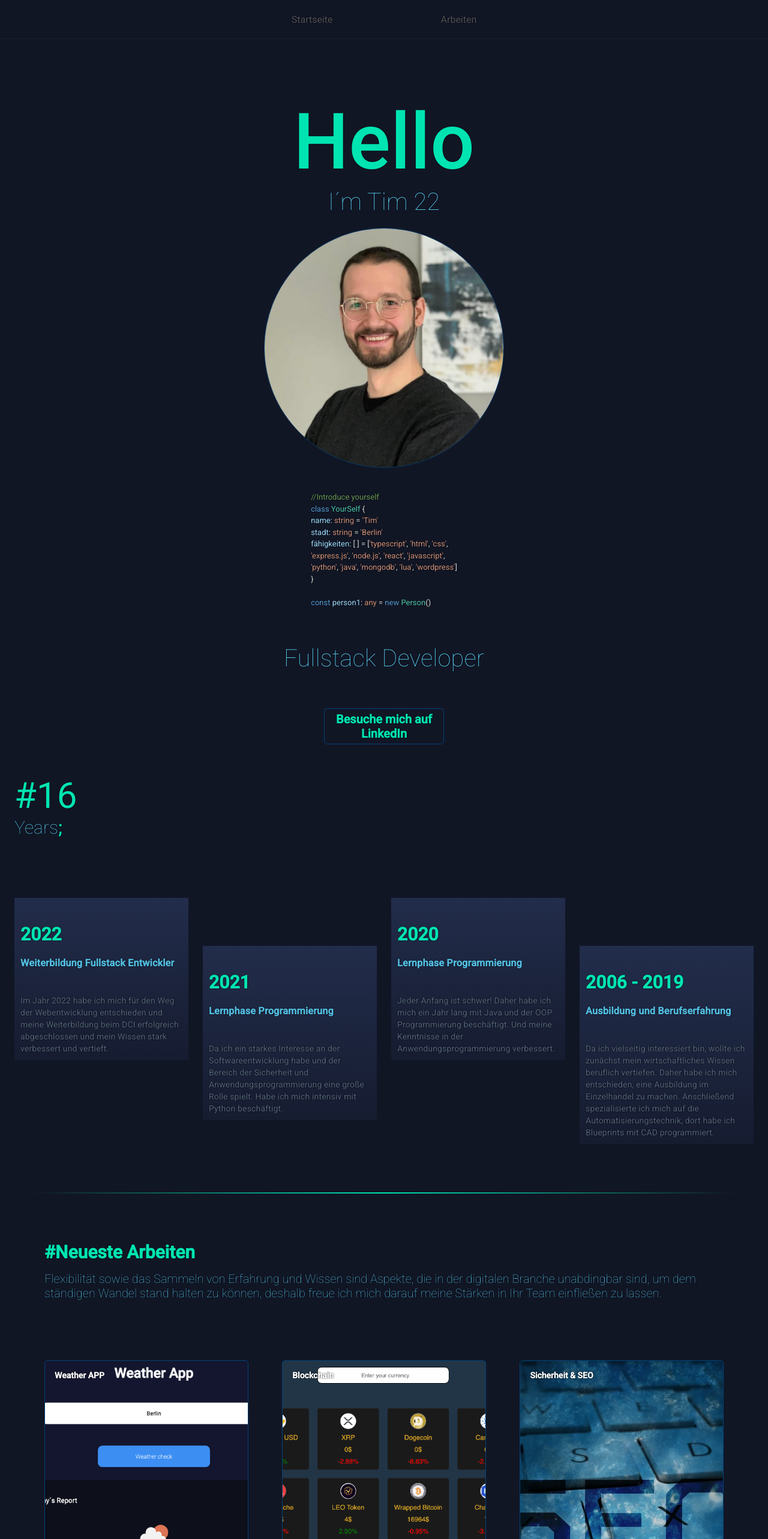
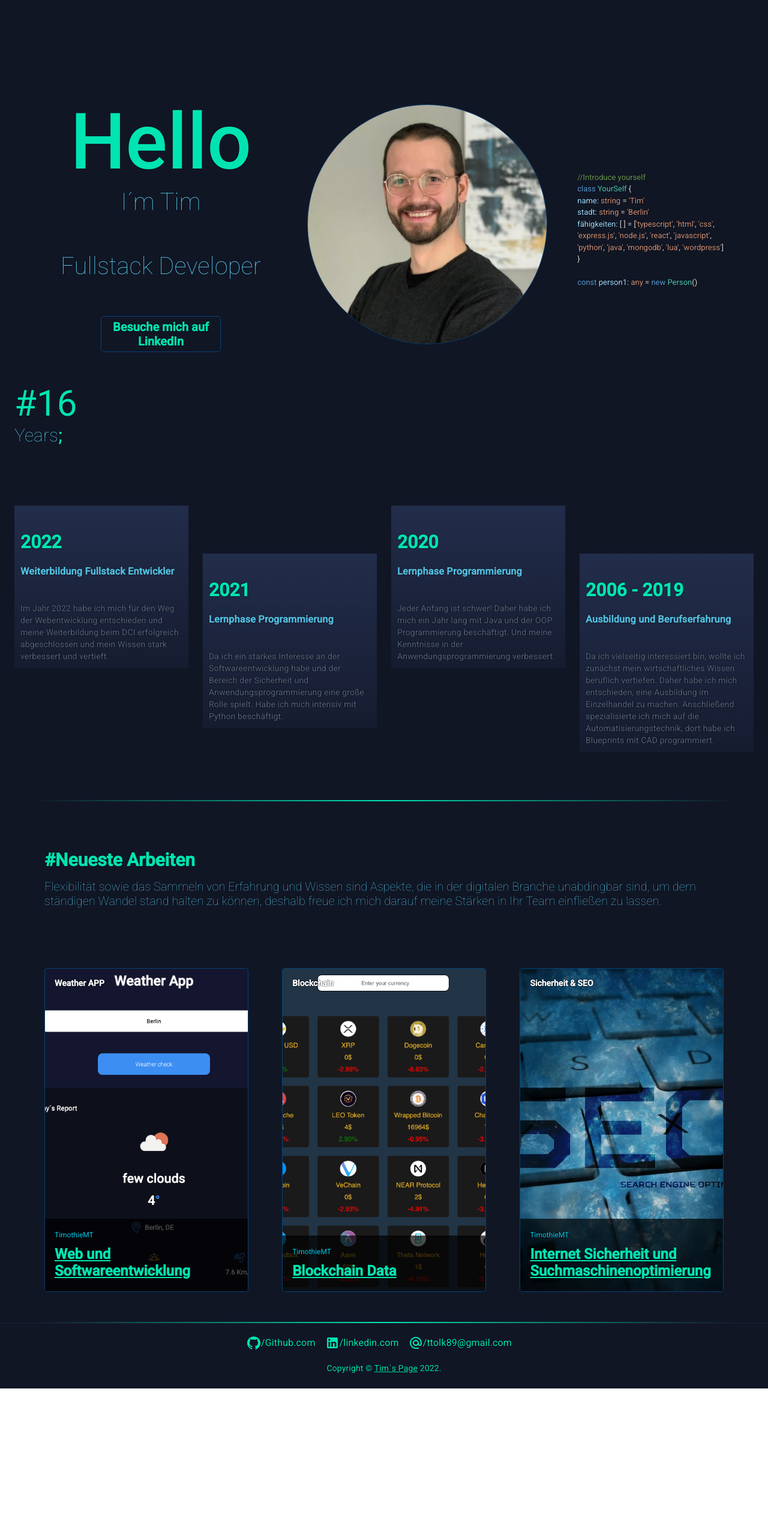
Before and after one commit to TimothieMT/MyPage, a React (Vite) app: page / in a window 1280 px wide. Shown: the top 2566 px of the page at 60% size. After the commit the page ends 2315 px from the top, so only its background shows below. Built offline with nearby package versions, Linux system fonts and the light colour scheme.

Commit message:
new version design (#1)

```diff
--- a/src/App.scss
+++ b/src/App.scss
@@ -61,6 +61,13 @@ sans-serif;
       border-radius: 50%;
       object-fit: cover;
       border: 1px solid #034378;
+    }
+
+    .wrapperHead{
+      display: inline-flex;
+      flex-direction: column;
+      flex-wrap: wrap;
+      align-items: center;
     }
 
     .secondTitle {
@@ -173,12 +180,13 @@ sans-serif;
 
     .wrapperTitle {
       display: inline-flex;
-      flex-direction: column;
+      flex-direction: row;
       flex-wrap: wrap;
       height: auto;
       width: 100%;
       margin-top: 160px;
       align-items: center;
+      justify-content: space-evenly;
     }
 
     .secondBox {
@@ -446,8 +454,10 @@ sans-serif;
 
     /*-------FOOTER-------*/
 
-    .iconFooter a {
-      display: flex;
+
+
+    .iconFooter  {
+      display: inline-flex;
       flex-direction: row;
       flex-wrap: nowrap;
       margin: 10px 16px 20px 0;
--- a/src/App.tsx
+++ b/src/App.tsx
@@ -19,8 +19,8 @@ function App() {
             <div className='wrapperContent'>
                 <Container maxWidth="xl">
 
-                    <Navbar setAnchorElNav={setAnchorElNav}
-                            setAnchorElUser={setAnchorElUser} anchorElNav={anchorElNav} anchorElUser={anchorElUser}/>
+                    {/*<Navbar setAnchorElNav={setAnchorElNav}*/}
+                    {/*        setAnchorElUser={setAnchorElUser} anchorElNav={anchorElNav} anchorElUser={anchorElUser}/>*/}
 
                     <Home/>
 
--- a/src/components/Footer.tsx
+++ b/src/components/Footer.tsx
@@ -49,11 +49,12 @@ function Footer() {
                         padding: '10px 0 0 0'
                     }}>
 
-                        <ul>
-                            <li className='iconFooter'><a href='https://github.com/TimothieMT' target={'_blank'}><GitHubIcon />/Github.com</a></li>
-                            <li className='iconFooter'><a href='https://www.linkedin.com/in/tim-tolk-2091a7258/' target={'_blank'}><LinkedInIcon />/linkedin.com</a></li>
-                            <li className='iconFooter'><a href='mailto:ttolk89@gmail.com?subject' target={'_blank'}><AlternateEmailIcon />/ttolk89@gmail.com</a></li>
-                        </ul>
+
+                            <a className='iconFooter' href='https://github.com/TimothieMT' target={'_blank'}><GitHubIcon />/Github.com</a>
+                            <a className='iconFooter' href='https://www.linkedin.com/in/tim-tolk-2091a7258/' target={'_blank'}><LinkedInIcon />/linkedin.com</a>
+                            <a className='iconFooter' href='mailto:ttolk89@gmail.com?subject' target={'_blank'}><AlternateEmailIcon />/ttolk89@gmail.com</a>
+
+
                     </Typography>
 
                     <Copyright/>
--- a/src/components/Home.tsx
+++ b/src/components/Home.tsx
@@ -39,17 +39,21 @@ const person1: any = new Person()
             }}>
 
                 <div className='wrapperTitle'>
-                    <h1 className='firstTitle'>Hello</h1>
-                    <h2 className='secondTitle'> I´m Tim 22</h2>
+
+                    <div className='wrapperHead'>
+                        <h1 className='firstTitle'>Hello</h1>
+                        <h2 className='secondTitle'> I´m Tim</h2>
+                        <h2 className='secondTitle underTitle'>Fullstack Developer</h2>
+                        <a href='https://www.linkedin.com/in/tim-tolk-2091a7258/' target='_blank'>
+                            <button className='headerBtn'>Besuche mich auf LinkedIn</button>
+                        </a>
+                    </div>
+
 
                     <img src={avatar} alt='Mann mit Brille, kurzen Haaren und Bart'></img>
 
                     <CodeBlock codeString={codeString}/>
 
-                    <h2 className='secondTitle underTitle'>Fullstack Developer</h2>
-                    <a href='https://www.linkedin.com/in/tim-tolk-2091a7258/' target='_blank'>
-                        <button className='headerBtn'>Besuche mich auf LinkedIn</button>
-                    </a>
                 </div>
 
 
@@ -77,7 +81,8 @@ const person1: any = new Person()
                                 <h3 className='subExp'>Lernphase Programmierung</h3>
                                 <article>
                                     Da ich ein starkes Interesse an der Softwareentwicklung habe und der Bereich der
-                                    Sicherheit und Anwendungsprogrammierung eine große Rolle spielt. Habe ich mich intensiv mit Python beschäftigt.
+                                    Sicherheit und Anwendungsprogrammierung eine große Rolle spielt. Habe ich mich
+                                    intensiv mit Python beschäftigt.
                                 </article>
                             </div>
                         </Item>
```
